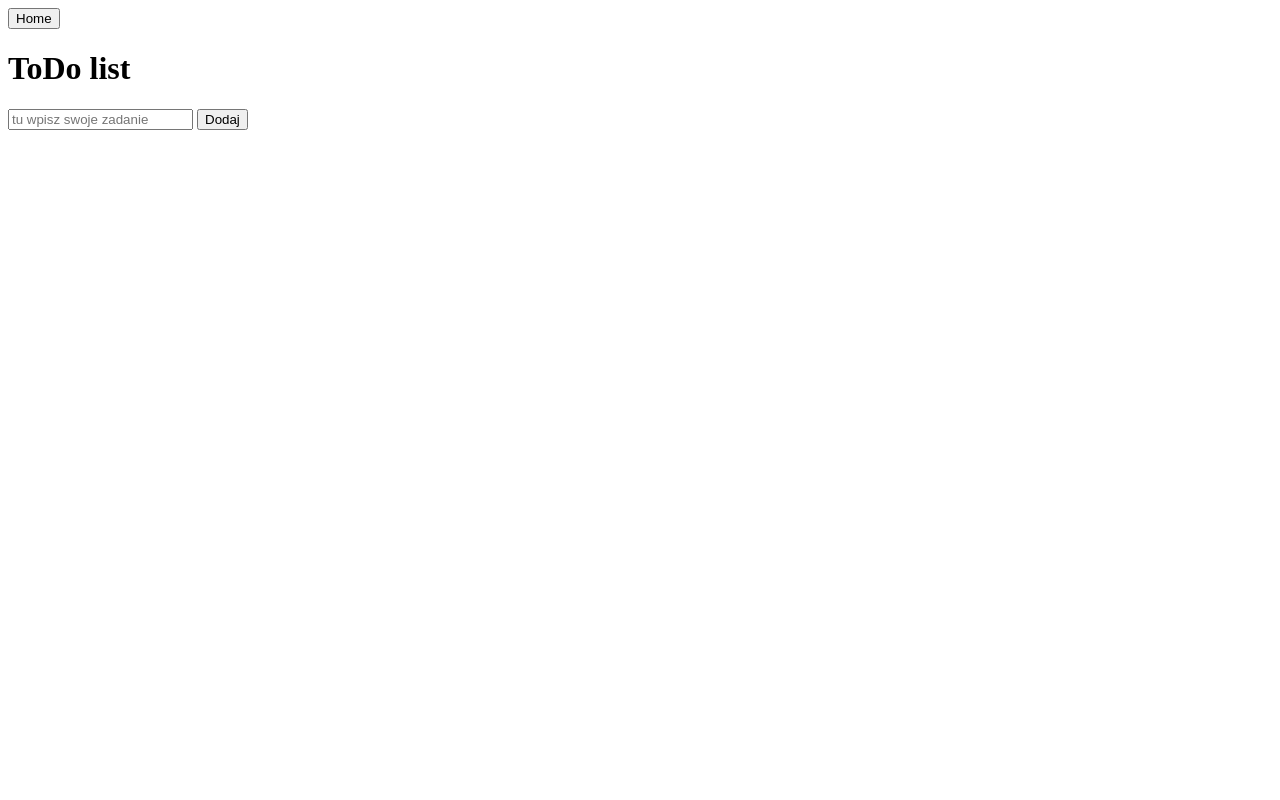
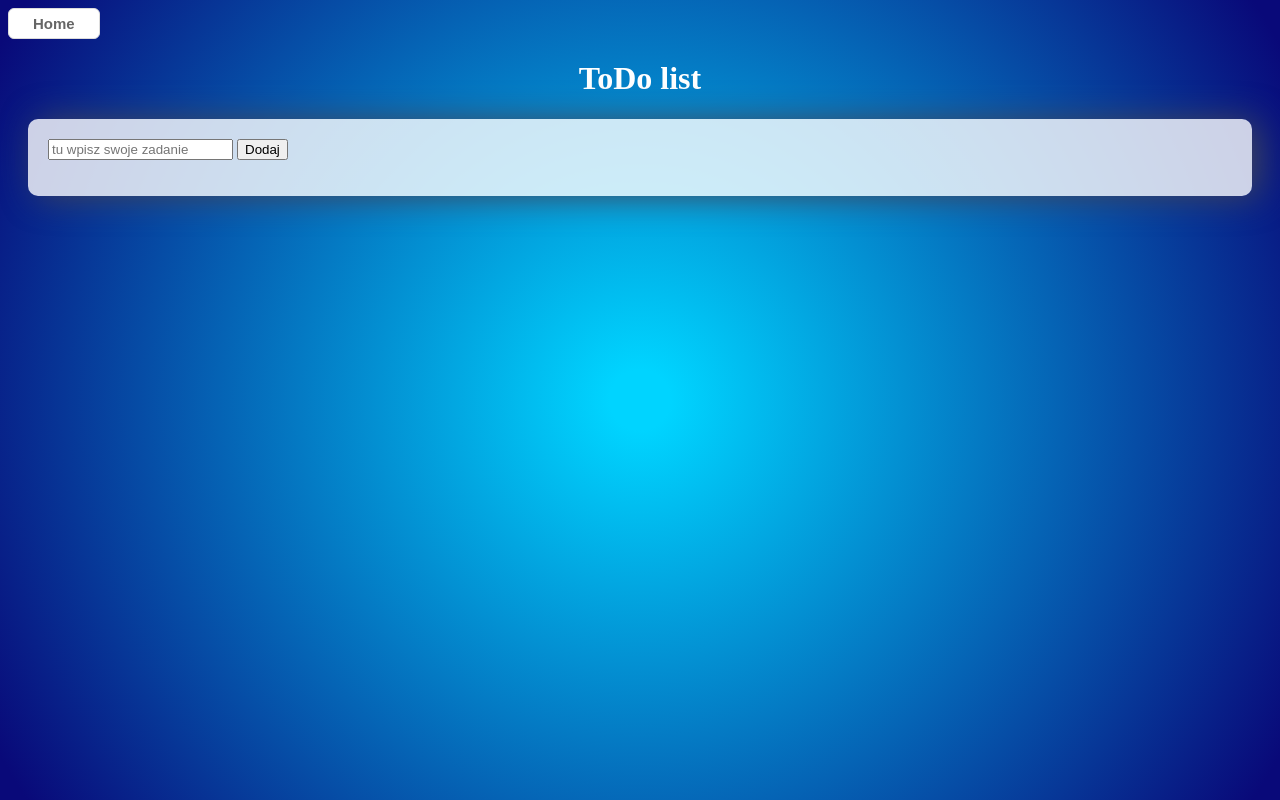
Before and after one commit to MateuszMlodecki/didactic-potato, a plain HTML site: page todo-list/index.html in a window 1280 px wide. Drawn offline with Linux system fonts and the light colour scheme.

Commit message:
added styles, changed let to const

```diff
--- a/todo-list/index.html
+++ b/todo-list/index.html
@@ -3,13 +3,13 @@
   <head>
     <meta charset="UTF-8" />
     <meta name="viewport" content="width=device-width, initial-scale=1.0" />
-    <title>Document</title>
+    <title>To Do List</title>
     <link rel="stylesheet" href="style.css" />
   </head>
   <body>
-    <button onclick="goToHome()">Home</button>
-    <h1>ToDo list</h1>
-
+    <button class="myButton" onclick="goToHome()">Home</button>
+    <h1 class="h1">ToDo list</h1>
+    <div class="background"></div>
     <div class="container">
       <form id="todo-form">
         <input
--- a/todo-list/script.js
+++ b/todo-list/script.js
@@ -4,9 +4,9 @@ function goToHome() {
 
 // tutaj kod todolist
 document.addEventListener("DOMContentLoaded", () => {
-  let form = document.getElementById("todo-form");
-  let input = document.getElementById("todo-input");
-  let ul = document.getElementById("todo-ul");
+  const form = document.getElementById("todo-form");
+  const input = document.getElementById("todo-input");
+  const ul = document.getElementById("todo-ul");
 
   form.addEventListener("submit", function (event) {
     event.preventDefault();
@@ -21,33 +21,15 @@ document.addEventListener("DOMContentLoaded", () => {
   function addToDoItem(text) {
     const li = document.createElement("li");
     li.textContent = text;
-    let deleteButton = document.createElement("button");
+    const deleteButton = document.createElement("button");
     deleteButton.textContent = "x";
     deleteButton.addEventListener("click", function () {
       deleteToDoItem(li);
     });
     li.appendChild(deleteButton);
-
-    /*
-    deleteButton = ...
-    deleteButton.textContent =
-    deleteButton.addEvent na "click", fucn () {
-    deleteToDoItem(param)
-    }
-    appenchild(deleteButton)
-
-    */
-
     ul.appendChild(li);
   }
   function deleteToDoItem(li) {
     ul.removeChild(li);
   }
-
-  /*
-  fn deleteToDo...(param){
-  ul.removechild(param)
-  }
-
-  */
 });
--- a/todo-list/style.css
+++ b/todo-list/style.css
@@ -0,0 +1,57 @@
+/* Stylizacja backgroundu */
+.background {
+  position: fixed;
+  top: 0;
+  left: 0;
+  width: 100%;
+  height: 100%;
+  z-index: -1;
+  background: rgb(0, 212, 255);
+  background: radial-gradient(
+    circle,
+    rgba(0, 212, 255, 1) 0%,
+    rgba(0, 212, 255, 1) 4%,
+    rgba(9, 9, 121, 1) 97%
+  );
+}
+
+/* Stylizacja kontenera */
+.container {
+  position: relative;
+  z-index: 1;
+  padding: 20px;
+  background: rgba(255, 255, 255, 0.8);
+  border-radius: 10px;
+  margin: 20px;
+  -webkit-box-shadow: 8px 1px 34px -1px rgba(66, 68, 90, 1);
+  -moz-box-shadow: 8px 1px 34px -1px rgba(66, 68, 90, 1);
+  box-shadow: 8px 1px 34px -1px rgba(66, 68, 90, 1);
+}
+/* Stylizacja h1 */
+.h1 {
+  text-align: center;
+  color: rgb(255, 255, 255);
+}
+/* stylizacja buttonów */
+.myButton {
+  background-color: #ffffff;
+  border: 1px solid #dcdcdc;
+  border-radius: 6px;
+  box-shadow: inset 0px 1px 0px 0px #ffffff;
+  color: #666666;
+  cursor: pointer;
+  display: inline-block;
+  font: bold 15px Arial;
+  padding: 6px 24px;
+  text-decoration: none;
+  text-shadow: 0px 1px 0px #ffffff;
+}
+
+.myButton:hover {
+  background: #f6f6f6;
+}
+
+.myButton:active {
+  position: relative;
+  top: 1px;
+}
```
